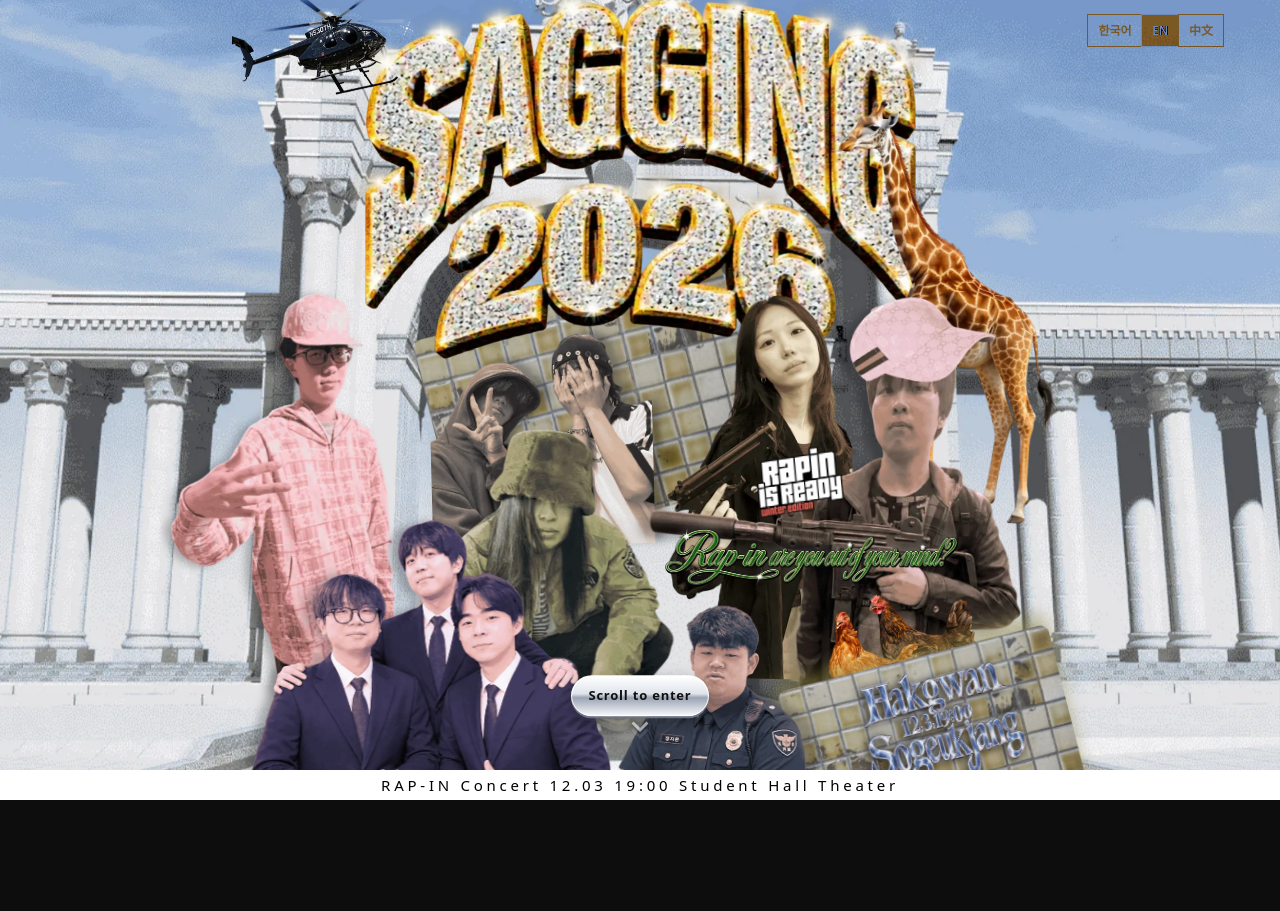
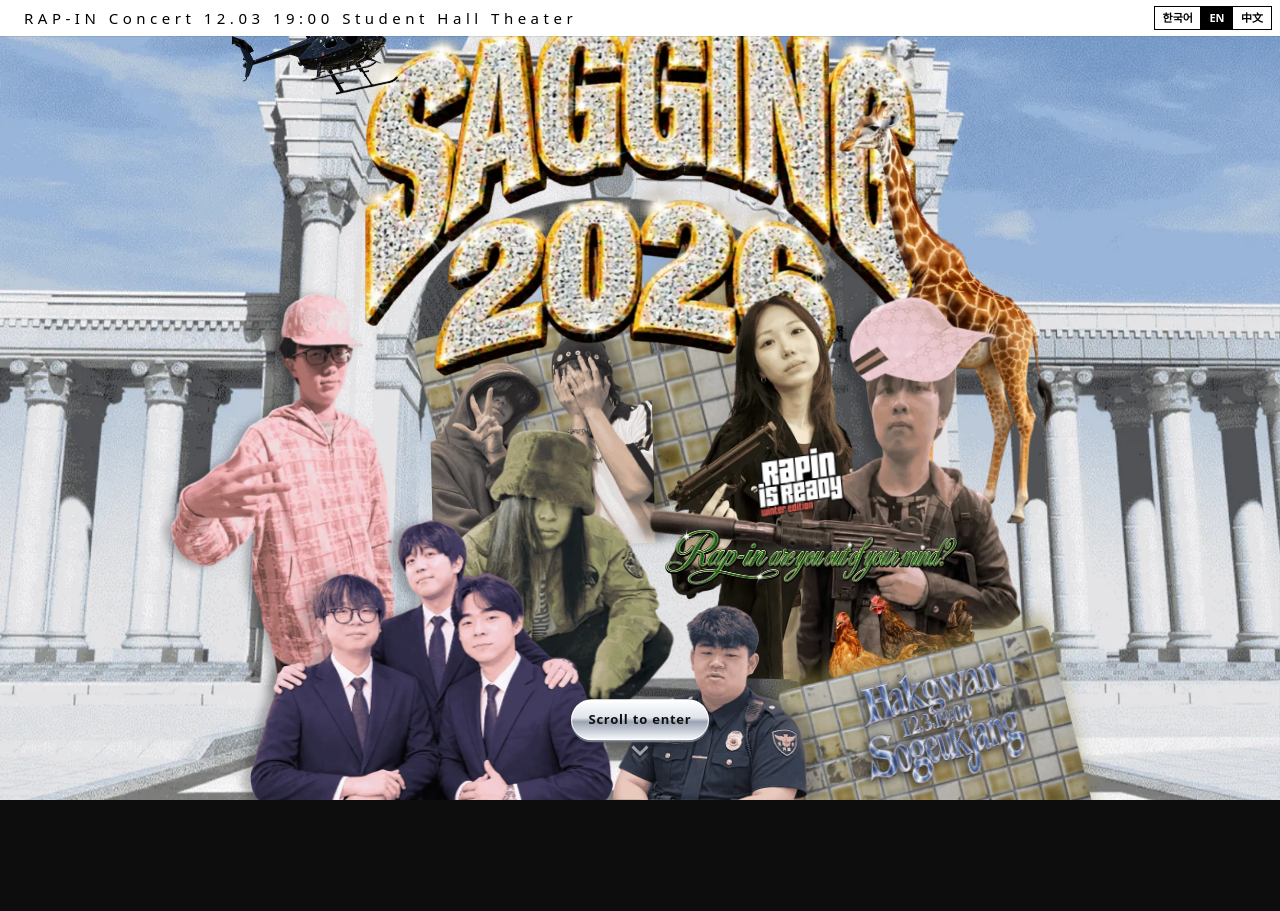
Before and after one commit to sumin0218/rapin-26-2, a plain HTML site: page index.html in a window 1280 px wide. Shown: the top 911 px of the page. Drawn offline with Linux system fonts and the light colour scheme; animation ran at ten frames a second; a web font is replaced by a local one.

Commit message:
Fixed top band, title lower, scroll ends on venue tile
- Date/venue band pinned at top with language buttons
- SAGGING 2026 moved down slightly
- Scroll brings the Hakgwan Sogeukjang tile (date + venue) to the center
  over the arch; only an admission pill is added below it

Co-Authored-By: Claude Opus 5.5 <noreply@anthropic.com>
Claude-Session: https://claude.ai/code/session_015zQpSkvZ78uAkqzBCZ1kuX

```diff
--- a/assets/css/layout.css
+++ b/assets/css/layout.css
@@ -1,18 +1,26 @@
 /* 페이지 뼈대: 상단 바, 섹션, 푸터 */
+/* 상단 고정 띠: 공연 날짜와 장소가 늘 보이고, 오른쪽에 언어 버튼 */
 .topbar {
   position: fixed; inset: 0 0 auto 0; z-index: 50;
-  display: flex; align-items: center; justify-content: flex-end;
-  padding: 14px var(--pad);
-  padding-top: max(14px, env(safe-area-inset-top));
-  mix-blend-mode: difference; /* 포스터 위에서도 글자가 보이게 */
+  display: flex; align-items: center; gap: 10px;
+  padding: max(6px, env(safe-area-inset-top)) 8px 6px clamp(10px, 3vw, 24px);
+  background: #fff; color: #000;
+  box-shadow: 0 1px 0 rgba(0, 0, 0, .08);
 }
+.band {
+  flex: 1; min-width: 0; margin: 0;
+  white-space: nowrap; overflow: hidden; text-overflow: clip;
+  font-size: clamp(11px, 1.4vw, 15px); letter-spacing: clamp(.12em, 1vw, .7em); line-height: 1.2;
+}
+:lang(en) .band, :lang(zh-CN) .band { letter-spacing: clamp(.06em, .6vw, .3em); }
+@media (max-width: 480px) { .band { font-size: 11px; letter-spacing: .02em; } .lang button { padding: 4px 6px; font-size: 10.5px; } }
 
-.lang { display: flex; }
+.lang { display: flex; flex: none; }
 .lang button {
-  border: 1.5px solid currentColor; background: transparent; padding: 6px 10px;
-  font-size: 12px; font-weight: 700; cursor: pointer; margin-left: -1.5px;
+  border: 1.5px solid #000; background: #fff; color: #000; padding: 4px 8px;
+  font-size: 11px; font-weight: 700; cursor: pointer; margin-left: -1.5px; line-height: 1.3;
 }
-.lang button[aria-pressed="true"] { background: var(--fg); color: var(--bg); }
+.lang button[aria-pressed="true"] { background: #000; color: #fff; }
 
 .section {
   max-width: var(--max); margin: 0 auto;
--- a/assets/css/poster.css
+++ b/assets/css/poster.css
@@ -19,16 +19,6 @@
 .Lr, .Le, .Li, .Lh { inset: 0; }
 .Lh img { width: 100%; height: 100%; object-fit: cover; display: block; user-select: none; -webkit-user-drag: none; }
 
-/* 하단 띠: 화면 아래 끝에 가로로 꽉 */
-.poster-band {
-  position: absolute; left: 0; right: 0; bottom: 0; z-index: 3;
-  background: #fff; color: #000;
-  padding: 6px 0 max(6px, env(safe-area-inset-bottom));
-  text-align: center; white-space: nowrap; overflow: hidden;
-  font-size: clamp(11px, 2.8vw, 15px); letter-spacing: .6em; line-height: 1.2;
-}
-:lang(en) .poster-band, :lang(zh-CN) .poster-band { letter-spacing: .25em; }
-
 /* 반짝이 별 */
 .sparkles { position: absolute; inset: 0; pointer-events: none; z-index: 4; }
 .sparkles i {
@@ -47,7 +37,7 @@
 
 /* 스크롤 유도: 하단 띠 위에 크롬 스티커 같은 버튼, 화살표가 아래로 흘러내려요 */
 .scroll-cue {
-  position: absolute; left: 0; right: 0; margin: 0 auto; width: max-content; bottom: calc(46px + env(safe-area-inset-bottom)); z-index: 4;
+  position: absolute; left: 0; right: 0; margin: 0 auto; width: max-content; bottom: calc(22px + env(safe-area-inset-bottom)); z-index: 4;
   display: inline-flex; flex-direction: column; align-items: center; gap: 6px;
   border: 0; background: none; padding: 0; cursor: pointer; color: #111;
 }
@@ -76,25 +66,18 @@
 
 /* 빨려 들어간 뒤 나오는 공연 정보 */
 .info-reveal {
-  position: absolute; inset: 0; z-index: 5;
-  display: grid; place-items: center; padding: 80px var(--pad) 40px;
+  position: absolute; left: 0; right: 0; bottom: calc(28px + env(safe-area-inset-bottom)); z-index: 5;
+  display: flex; justify-content: center; pointer-events: none;
   opacity: 0; visibility: hidden;
 }
-/* 개선문 배경 위에 뜨는 유리 카드 */
-.info-card {
-  width: min(520px, 100%); color: #0d0d0d;
-  padding: clamp(24px, 5vw, 40px);
-  border-radius: 22px;
-  background: rgba(255, 255, 255, .62);
-  -webkit-backdrop-filter: blur(16px) saturate(1.3); backdrop-filter: blur(16px) saturate(1.3);
-  border: 1.5px solid rgba(255, 255, 255, .8);
-  box-shadow: 0 20px 60px rgba(20, 30, 50, .35), inset 0 1px 0 rgba(255, 255, 255, .9);
+/* 입장 안내: 크롬 스티커 느낌 */
+.info-pill {
+  margin: 0; padding: 10px 20px; border-radius: 999px; color: #111;
+  font-size: 15px; font-weight: 800; letter-spacing: .08em;
+  background: linear-gradient(180deg, #ffffff 0%, #dfe3ea 45%, #9aa3b2 55%, #f4f6fa 100%);
+  border: 1.5px solid rgba(255, 255, 255, .9);
+  box-shadow: 0 2px 0 #6c7484, 0 10px 24px rgba(0, 0, 0, .35), inset 0 1px 0 #fff;
 }
-.info-kicker { font-size: 12px; font-weight: 800; letter-spacing: .3em; color: var(--accent); margin-bottom: 10px; }
-.info-reveal h2 { font-size: clamp(34px, 9vw, 56px); font-weight: 900; letter-spacing: -.03em; line-height: 1; margin-bottom: 22px; }
-.info-card .info-list { border-top-color: rgba(13, 13, 13, .15); }
-.info-card .info-list > div { border-bottom-color: rgba(13, 13, 13, .15); }
-.info-card .info-list dt { color: #4a4f58; }
 
 .sr-only { position: absolute; width: 1px; height: 1px; padding: 0; margin: -1px; overflow: hidden; clip: rect(0 0 0 0); white-space: nowrap; border: 0; }
 
@@ -102,5 +85,5 @@
 .reduced .poster.pin-wrap, .no-gsap .poster.pin-wrap { height: auto; }
 .reduced .poster .stage, .no-gsap .poster .stage { position: relative; height: auto; overflow: visible; background: none; }
 .reduced .poster-cam, .no-gsap .poster-cam { position: relative; height: var(--vh); overflow: hidden; }
-.reduced .info-reveal, .no-gsap .info-reveal { position: relative; opacity: 1; visibility: visible; padding: clamp(72px, 12vw, 140px) var(--pad); }
+.reduced .info-reveal, .no-gsap .info-reveal { position: relative; bottom: auto; opacity: 1; visibility: visible; padding: 40px var(--pad); }
 .reduced .sparkles, .no-gsap .sparkles, .reduced .scroll-cue, .no-gsap .scroll-cue { display: none; }
--- a/assets/js/motion/poster.js
+++ b/assets/js/motion/poster.js
@@ -8,7 +8,7 @@
 import { LAYERS, POSTER_W, POSTER_H } from "./poster-layers.js";
 
 const reduced = matchMedia("(prefers-reduced-motion: reduce)").matches;
-const LOGO_LIFT = -14; // SAGGING 2026 글자를 피그마보다 살짝 위로
+const LOGO_LIFT = 4; // SAGGING 2026 글자 높이 미세 조정 (+면 아래로)
 const $ = (s, r = document) => r.querySelector(s);
 
 function buildLayers(art) {
@@ -144,7 +144,6 @@ function enterAnim(gsap) {
     .from(by("slap"), { scale: 2.4, rotation: 25, opacity: 0, duration: 0.35, ease: "power4.in" }, 1.6)
     // 필기체: 왼쪽부터 써지듯
     .fromTo(by("write"), { clipPath: "inset(0 100% 0 0)" }, { clipPath: "inset(0 0% 0 0)", duration: 1.1, ease: "power1.inOut" }, 1.8)
-    .from(".poster-band", { yPercent: 100, duration: 0.5 }, 1.9)
     .from(".scroll-cue", { autoAlpha: 0, y: 30, duration: 0.6, ease: "back.out(2)" }, 2.3);
   return tl;
 }
@@ -191,13 +190,22 @@ function idleAnim(gsap) {
   });
 }
 
-// 스크롤: 앞쪽 레이어가 학관소극장(장소) 타일 쪽으로 빨려 들어가고,
-//         개선문 배경은 그대로 남은 채 그 위에 공연 정보가 나와요
+// 스크롤: 학관소극장 타일(장소, 시간이 적힌 타일)이 화면 가운데로 다가오며 똑바로 서고,
+//         나머지 앞쪽 레이어는 빨려 들어가듯 지나가며 사라져요. 개선문 배경은 그대로 남아요.
 function scrollAnim(gsap) {
   const focusLayer = LAYERS.find((L) => L.focus);
   const focusEl = $(`.L[data-id="${focusLayer.id}"]`);
-  // 포스터 좌표(.poster-art 기준)에서 타일 가운데
+  const art = $(".poster-art");
+  const cam = $(".poster-cam");
+  // 포스터 좌표(.poster-art 기준)
   const fp = () => ({ x: focusEl.offsetLeft + focusEl.offsetWidth / 2, y: focusEl.offsetTop + focusEl.offsetHeight / 2 });
+  const artScale = () => cam.clientHeight / POSTER_H;
+  // 타일이 화면에 꽉 차지 않고 크게 보이도록 배율 계산
+  const zoom = () => {
+    const [iw, ih] = focusLayer.inner;
+    const s = artScale();
+    return Math.min((cam.clientWidth * 0.82) / (iw * s), (cam.clientHeight * 0.5) / (ih * s));
+  };
   const sel = (fn) => LAYERS.filter(fn).map((L) => `.L[data-id="${L.id}"]`);
 
   const tl = gsap.timeline({
@@ -205,29 +213,29 @@ function scrollAnim(gsap) {
     scrollTrigger: { trigger: ".poster.pin-wrap", start: "top top", end: "bottom bottom", scrub: 0.7, invalidateOnRefresh: true },
   });
 
-  // 0 ~ 0.65: 앞쪽 레이어가 타일 쪽으로 돌진 (타일이 똑바로 서도록 살짝 회전)
   tl.fromTo(".poster-fg",
-      { scale: 1, rotation: 0 },
-      { scale: 8, rotation: -(focusLayer.rot || 0), ease: "power2.in", duration: 0.65,
-        transformOrigin: () => { const p = fp(); return `${p.x}px ${p.y}px`; } }, 0)
-    // 앞쪽 인물들은 먼저 스쳐 지나가듯 커지며 사라짐 (깊이감)
+      { x: 0, y: 0, scale: 1, rotation: 0 },
+      {
+        x: () => cam.clientWidth / 2 / artScale() - fp().x,
+        y: () => (cam.clientHeight * 0.46) / artScale() - fp().y,
+        scale: zoom, rotation: -(focusLayer.rot || 0),
+        transformOrigin: () => { const p = fp(); return `${p.x}px ${p.y}px`; },
+        ease: "power2.inOut", duration: 0.6,
+      }, 0)
+    // 앞쪽 인물들은 스쳐 지나가듯 커지며 먼저 사라짐 (깊이감)
     .to(sel((L) => (L.depth ?? 0) >= 0.75 && !L.focus && L.kind !== "logo"),
-      { scale: 1.6, opacity: 0, ease: "power1.in", duration: 0.4 }, 0)
-    // 로고, 뒤쪽 인물도 차례로 사라짐
+      { scale: 1.6, opacity: 0, ease: "power1.in", duration: 0.35 }, 0)
+    // 로고, 뒤쪽 인물, 타일 벽도 차례로 사라지고 학관소극장 타일만 남음
     .to(sel((L) => !L.focus && L.kind !== "bg" && ((L.depth ?? 0) < 0.75 || L.kind === "logo")),
-      { opacity: 0, ease: "power1.in", duration: 0.3 }, 0.15)
-    // 타일도 화면을 스치며 사라지면 개선문만 남음
-    .to(focusEl, { opacity: 0, duration: 0.12 }, 0.5)
-    // 배경은 살짝만 다가오고 조금 어두워져서 글자가 잘 보이게
-    .fromTo(".poster-bgs", { scale: 1, filter: "brightness(1) saturate(1)" }, { scale: 1.12, filter: "brightness(.85) saturate(1.05)", transformOrigin: "50% 45%", duration: 0.65, ease: "power1.inOut" }, 0)
+      { opacity: 0, ease: "power1.in", duration: 0.3 }, 0.12)
+    // 배경은 살짝만 다가오고 조금 어두워져서 타일이 돋보이게
+    .fromTo(".poster-bgs", { scale: 1, filter: "brightness(1) saturate(1)" },
+      { scale: 1.12, filter: "brightness(.8) saturate(1.05)", transformOrigin: "50% 45%", duration: 0.6, ease: "power1.inOut" }, 0)
     .to(".scroll-cue", { autoAlpha: 0, y: 20, duration: 0.08 }, 0)
-    .to(".poster-band", { yPercent: 100, duration: 0.15 }, 0)
-    // 0.55 ~ 0.8: 공연 정보 등장
-    .fromTo(".info-reveal", { autoAlpha: 0 }, { autoAlpha: 1, duration: 0.15 }, 0.55)
-    .fromTo(".info-card", { scale: 0.4, rotation: -(focusLayer.rot || 0) * 0.5, y: 40 }, { scale: 1, rotation: 0, y: 0, duration: 0.25, ease: "back.out(1.6)" }, 0.55)
-    .from(".info-list > div", { y: 20, opacity: 0, stagger: 0.03, duration: 0.12 }, 0.66)
-    // 0.8 ~ 1: 잠깐 머물렀다가 다음 섹션으로
-    .to({}, { duration: 0.2 }, 0.8);
+    // 타일이 자리 잡으면 입장 안내가 톡
+    .fromTo(".info-reveal", { autoAlpha: 0, y: 30 }, { autoAlpha: 1, y: 0, duration: 0.12, ease: "back.out(2)" }, 0.6)
+    // 잠깐 머물렀다가 다음 섹션으로
+    .to({}, { duration: 0.28 }, 0.72);
   return tl;
 }
 
@@ -237,7 +245,7 @@ function scrollCue() {
   if (!btn) return;
   btn.addEventListener("click", () => {
     const wrap = $(".poster.pin-wrap");
-    const target = wrap.offsetTop + (wrap.offsetHeight - innerHeight) * 0.82;
+    const target = wrap.offsetTop + (wrap.offsetHeight - innerHeight) * 0.75;
     scrollTo({ top: target, behavior: reduced ? "auto" : "smooth" });
   });
 }
--- a/index.html
+++ b/index.html
@@ -27,6 +27,7 @@
 <a class="skip" href="#program" data-i18n="skip">순서표로 바로 가기</a>
 
 <header class="topbar" role="banner">
+  <p class="band"><span data-i18n="band">래빈 정기공연 12.03.19:00 학생회관 소극장</span></p>
   <nav class="lang" aria-label="언어" data-i18n-attr="aria-label:lang">
     <button type="button" data-lang="ko" lang="ko">한국어</button>
     <button type="button" data-lang="en" lang="en">EN</button>
@@ -43,7 +44,6 @@
     <div class="stage">
       <div class="poster-cam">
         <div class="poster-art" role="img" aria-label="SAGGING 2026 포스터" data-i18n-attr="aria-label:posterAlt"></div>
-        <div class="poster-band"><span data-i18n="band">래빈 정기공연 12.03.19:00 학생회관 소극장</span></div>
       </div>
       <h1 id="poster-title" class="sr-only" data-i18n="title">RAP-IN 26-2 정기공연 SAGGING 2026</h1>
       <button type="button" class="scroll-cue" aria-controls="info">
@@ -51,16 +51,11 @@
         <span class="cue-arrows" aria-hidden="true"><i></i><i></i><i></i></span>
       </button>
 
-      <div class="info-reveal" id="info" aria-labelledby="info-title">
-        <div class="info-card">
-          <p class="info-kicker">SAGGING 2026</p>
-          <h2 id="info-title" data-i18n="infoTitle">공연 정보</h2>
-          <dl class="info-list">
-            <div><dt data-i18n="date">일시</dt><dd data-bind="dateText"></dd></div>
-            <div><dt data-i18n="venue">장소</dt><dd><a data-bind="venue" data-bind-href="mapUrl" target="_blank" rel="noopener"></a></dd></div>
-            <div><dt data-i18n="admission">입장</dt><dd data-bind="admission"></dd></div>
-          </dl>
-        </div>
+      <!-- 학관소극장 타일에 장소와 시간이 이미 있어서, 빨려 들어간 뒤에는 입장 안내만 덧붙여요 -->
+      <div class="info-reveal" id="info">
+        <h2 class="sr-only" data-i18n="infoTitle">공연 정보</h2>
+        <p class="sr-only"><span data-bind="dateText"></span> <span data-bind="venue"></span></p>
+        <p class="info-pill"><span data-bind="admission"></span></p>
       </div>
     </div>
   </section>
```
